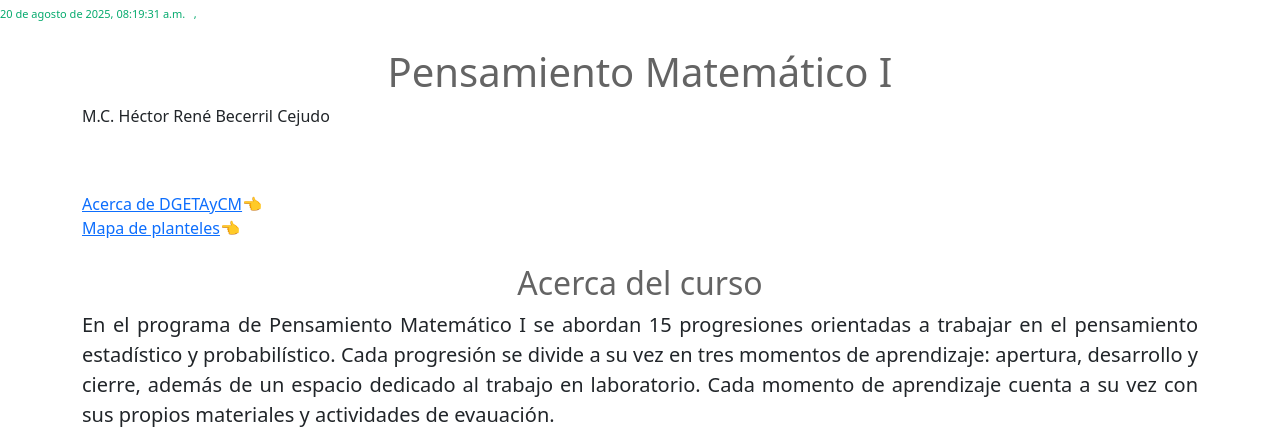
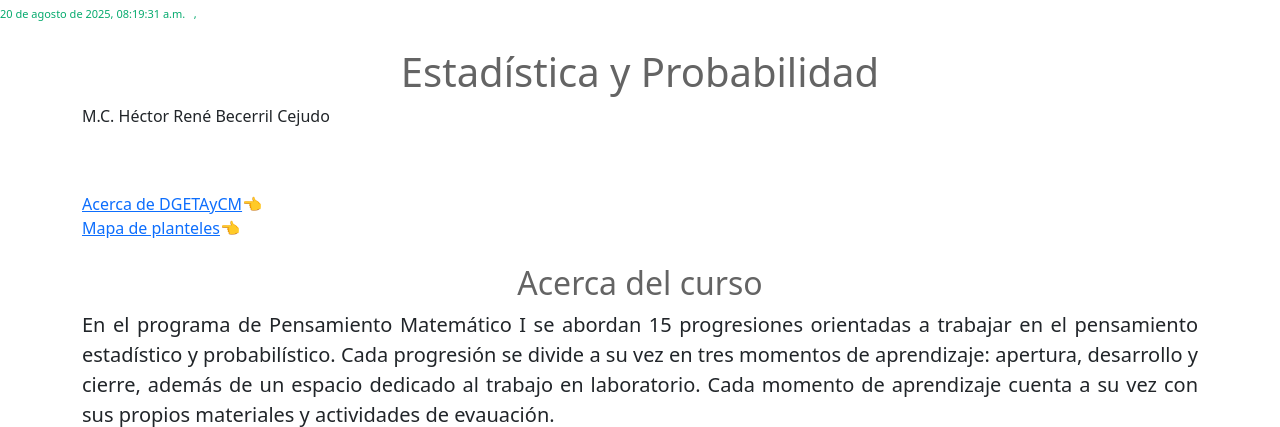
Before and after one commit to renebec/Math1-2025, a Flask app: template templates/home.html in a window 1280 px wide. Shown: the part 288-715 px from the top of the page. Run offline with Flask 3, Linux system fonts and the light colour scheme; the template is opened without the code that fills it: most values are stand-ins (such as "Sample title", 1, 10 or a date in 2020).

Commit message:
banner content

```diff
--- a/templates/classpage.html
+++ b/templates/classpage.html
@@ -273,7 +273,7 @@
         <nav class="navbar fixed-top bg-white shadow-sm mb-4">
             <span class="navbar-brand mb-0 h1 navtxt">
                 <div class="container-fluid row">
-                        <text class='col-9'>{{i['tema']}}</text>
+                        <text class='col-9'>{{i['id']}} {{i['tema']}}</text>
                         <a onclick="history.back()" class="home-link1 col-3">&leftarrow; Back</a>
                 </div>
             </span>
--- a/templates/home.html
+++ b/templates/home.html
@@ -77,7 +77,7 @@
 <body>
     <header>
         <h1 class="text-center mt-4 mb-2" style="color:rgb(100,100,100);">
-            Pensamiento Matemático I
+            Estadística y Probabilidad
         </h1>
     </header>
 
```
